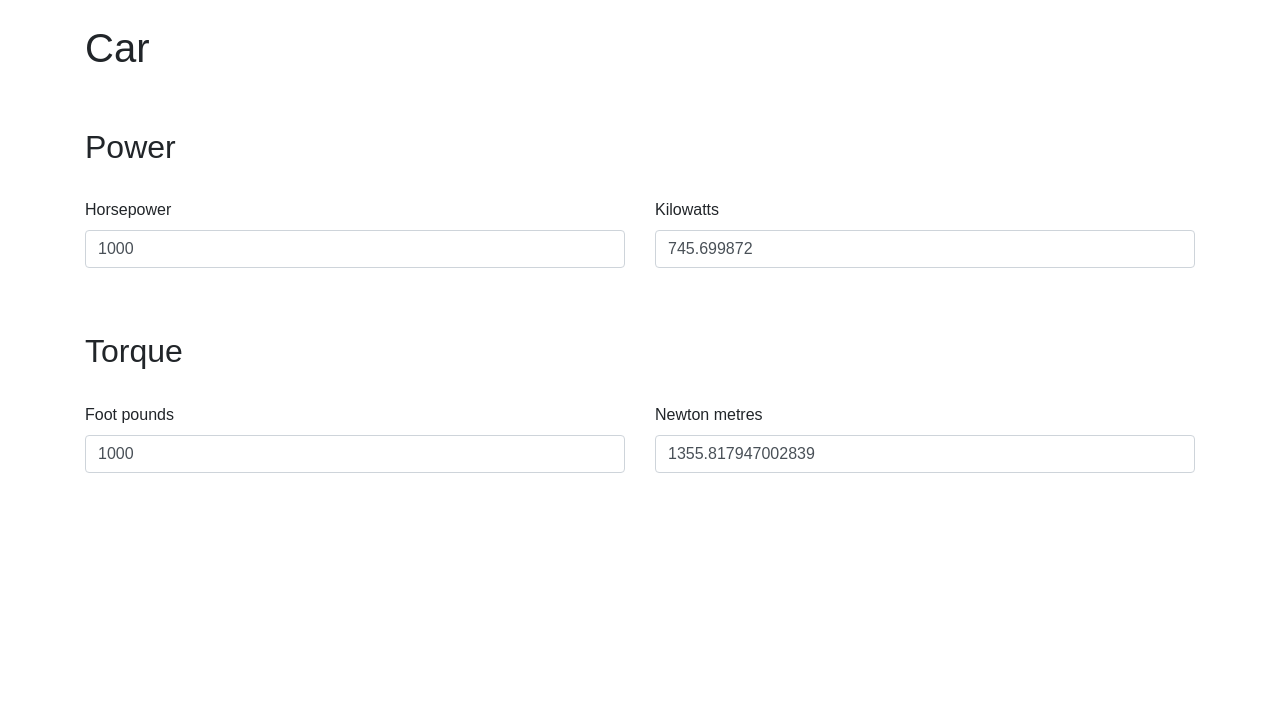
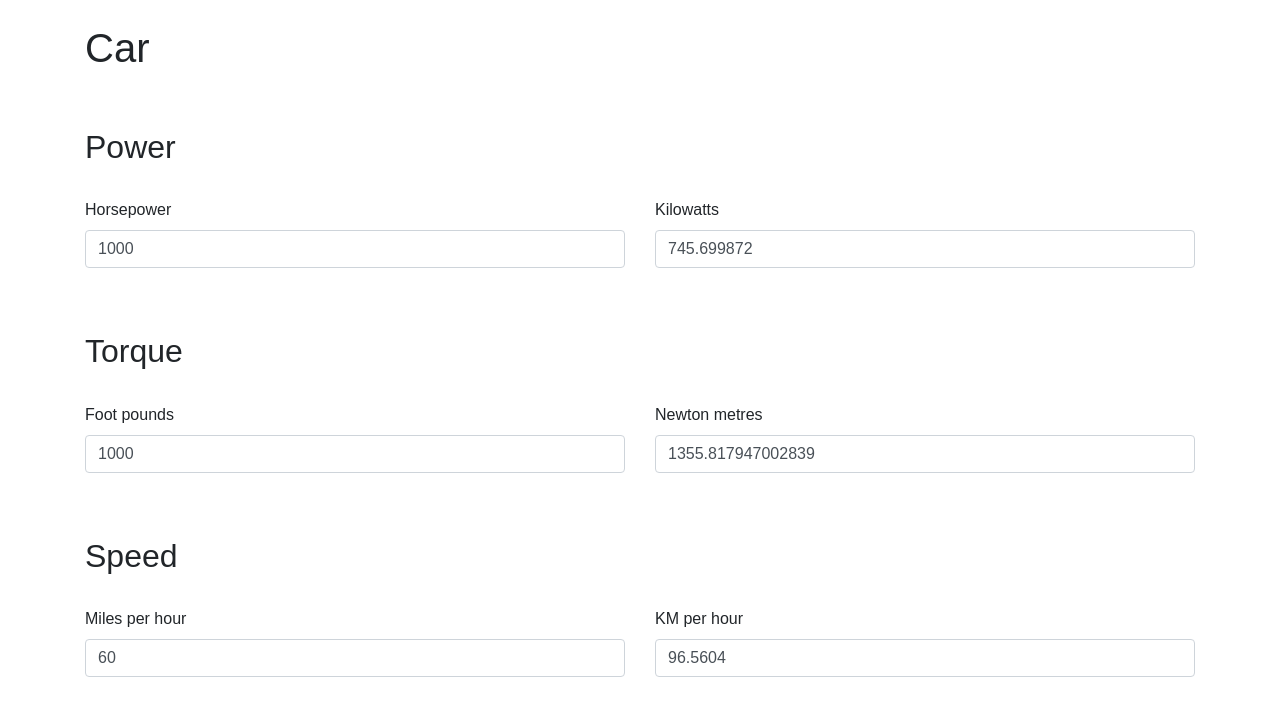
Before and after one commit to j-/car, a React app: page / in a window 1280 px wide. Shown: the top 716 px of the page. Built offline with nearby package versions, Linux system fonts and the light colour scheme.

Commit message:
Add speed converter

```diff
--- a/src/App.tsx
+++ b/src/App.tsx
@@ -1,6 +1,7 @@
 import * as React from 'react';
 import ConvertPower from './ConvertPower';
 import ConvertTorque from './ConvertTorque';
+import ConvertSpeed from './ConvertSpeed';
 
 const App: React.StatelessComponent = () => (
 	<div className="App container">
@@ -25,6 +26,15 @@ const App: React.StatelessComponent = () => (
 		<br />
 
 		<ConvertTorque />
+
+		<br />
+		<br />
+
+		<h2>Speed</h2>
+
+		<br />
+
+		<ConvertSpeed />
 	</div>
 );
 
--- /dev/null
+++ b/src/ConvertSpeed.tsx
@@ -0,0 +1,75 @@
+import * as React from 'react';
+
+interface State {
+	miles: number | null;
+	kilometers: number | null;
+}
+
+const MI_TO_KM_RATIO = 1.60934;
+const DEFAULT_MI = 60;
+const DEFAULT_KM = DEFAULT_MI * MI_TO_KM_RATIO;
+
+export default class ConvertSpeed extends React.Component<{}, State> {
+	state: State = {
+		miles: DEFAULT_MI,
+		kilometers: DEFAULT_KM,
+	}
+
+	render () {
+		const { miles, kilometers } = this.state;
+		return (
+			<form className="ConvertSpeed row" onSubmit={this.handleFormSubmit}>
+				<div className="form-group col-sm">
+					<label htmlFor="ConvertSpeed-miles-per-hour">Miles per hour</label><br />
+					<input
+						id="ConvertSpeed-miles-per-hour"
+						className="form-control"
+						type="number"
+						value={miles || ''}
+						onChange={this.handleMilesPerHourChange}
+					/>
+				</div>
+				<div className="form-group col-sm">
+					<label htmlFor="ConvertSpeed-kilometers-per-hour">KM per hour</label><br />
+					<input
+						id="ConvertSpeed-kilometers-per-hour"
+						className="form-control"
+						type="number"
+						value={kilometers || ''}
+						onChange={this.handleKilometersPerHourChange}
+					/>
+				</div>
+			</form>
+		)
+	}
+
+	private handleFormSubmit = (e: React.FormEvent<HTMLFormElement>) => {
+		e.preventDefault();
+	}
+
+	private handleMilesPerHourChange = (e: React.ChangeEvent<HTMLInputElement>) => {
+		const miles = Number(e.currentTarget.value);
+		const kilometers = this.milesToKilometers(miles);
+		this.setState({
+			miles,
+			kilometers,
+		});
+	}
+
+	private handleKilometersPerHourChange = (e: React.ChangeEvent<HTMLInputElement>) => {
+		const kilometers = Number(e.currentTarget.value);
+		const miles = this.kilometersToMiles(kilometers);
+		this.setState({
+			miles,
+			kilometers,
+		});
+	}
+
+	private milesToKilometers (miles: number) {
+		return miles * MI_TO_KM_RATIO;
+	}
+
+	private kilometersToMiles (km: number) {
+		return km / MI_TO_KM_RATIO;
+	}
+}
```
